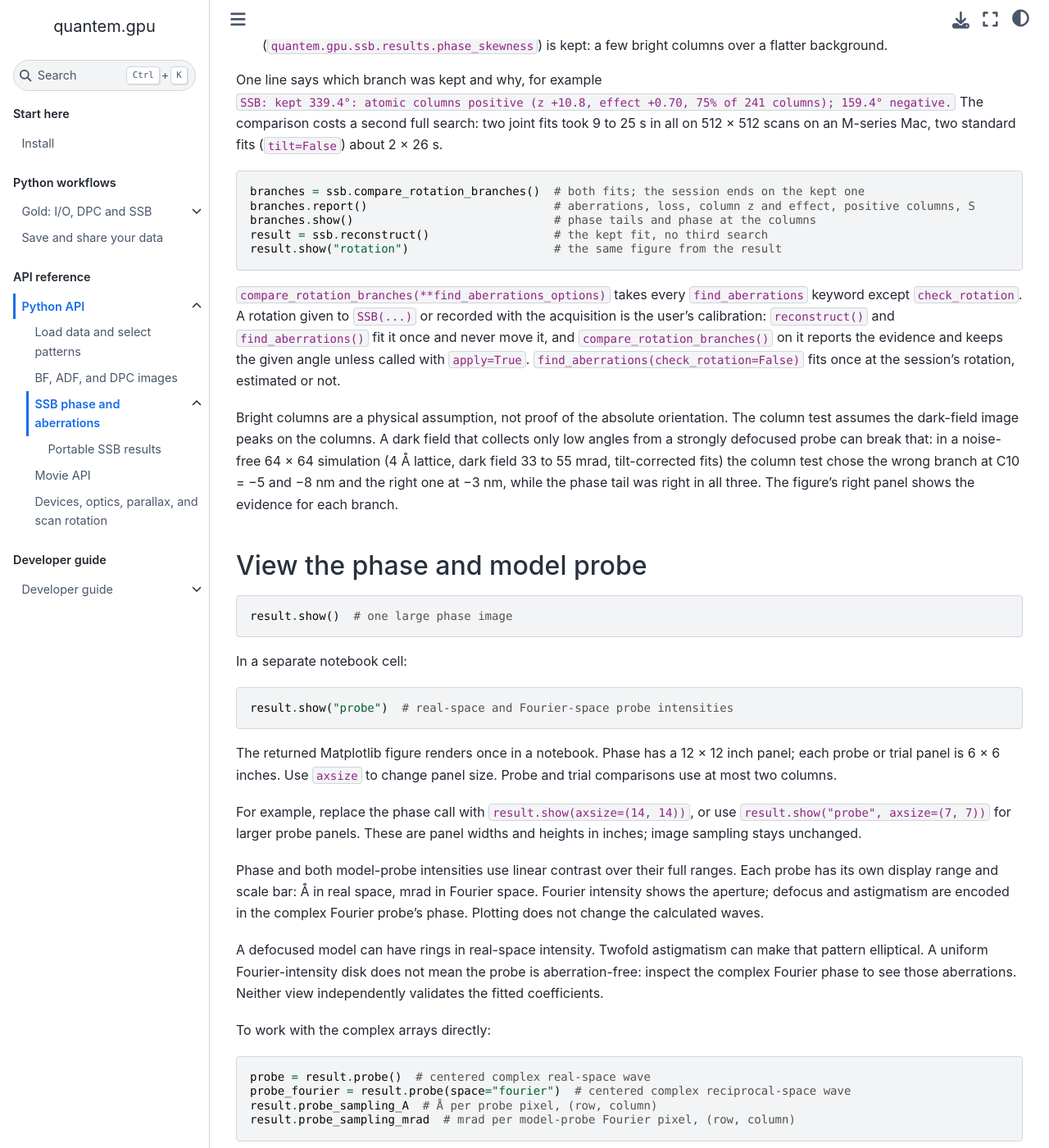
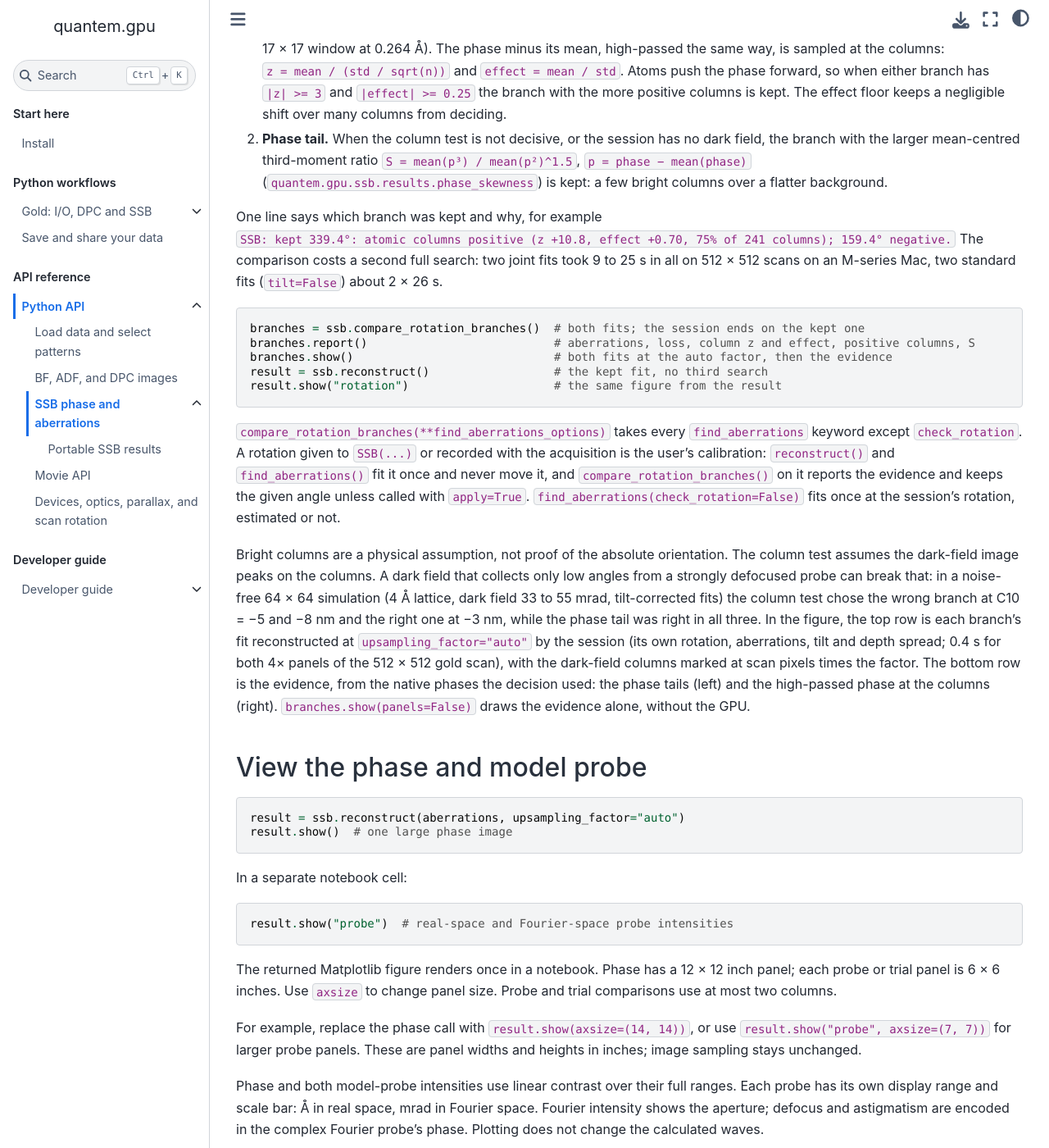
Before and after one commit to bobleesj/quantem.gpu, a Jupyter Book: the page built from docs/api/ssb.md, in a window 1280 px wide and 1400 px high, scrolled down 7779 px. Shown: the whole window at 82% size. Built offline with Jupyter Book 1.0.4 settings and Sphinx 7.4.7 and the Sphinx Book theme 1.1.4, drawn with Linux system fonts in a browser that asks for light colours; pages that are not in the unit, such as notebooks, are missing from menus; some of the changed text lies outside the part shown.

Commit message:
Docs: reconstruct at the auto factor before showing an SSB phase
The README and SSB API examples reconstruct with
upsampling_factor="auto" before result.show(), and say that
show_trials and the rotation-branch panels use the same factor while
fits and search losses stay on the native grid. The branch section
describes the new figure: both fits at the auto factor with the columns
marked, above the native-phase evidence.

````diff
--- a/docs/api/ssb.md
+++ b/docs/api/ssb.md
@@ -229,6 +229,8 @@
 aberrations.report()
 ssb.show_trials(best=5)
 result = ssb.reconstruct(aberrations, save_dir="results/native")
+shown = ssb.reconstruct(aberrations, upsampling_factor="auto")
+shown.show()
 ```
 
 The numbers above illustrate the units; use your acquisition's calibration.
@@ -236,6 +238,13 @@
 jointly estimates specimen tilt and model depth spread as well as aberrations,
 and so does the automatic fit of `reconstruct()`. Pass `tilt=False` for the
 standard aberration search of ordinary SSB.
+Fits stay on the native scan grid; what you look at is reconstructed at
+`upsampling_factor="auto"`, the factor the scan sampling allows (at 300 kV
+and 30 mrad: 2× for the 0.264 Å step above, 3× at 0.373 Å, 4× for the 0.5 Å
+gold scan), and its title names the factor. `show_trials` and the branch
+panels of `compare_rotation_branches` use the same factor. `result.show()`
+draws the phase a result holds; for a native fit one line names the auto
+factor and the call that shows it.
 Keep `ssb` open for the examples below and call `ssb.close()` when finished.
 
 Measure conditional focus–depth and tilt objective slices while the same SSB
@@ -292,8 +301,10 @@
 The report table labels its angle column `phi12 (deg)`.
 
 Supply exactly one positive selector. Images share phase contrast and include
-scale bars and a parameter table. Trials are replayed from their recorded
-settings rather than stored as a large image stack. Browsing preserves the
+scale bars and a parameter table. They are reconstructed at
+`upsampling_factor="auto"` by default (the title names the factor); the search
+losses in the table are native-grid values. Trials are replayed from their
+recorded settings rather than stored as a large image stack. Browsing preserves the
 active reconstruction. `best` ranks the latest search only; losses from the
 standard phase-variance objective and the joint tilt objective are not mixed.
 The trial table explicitly names the objective. Local refinement is separate
@@ -422,7 +433,7 @@
 ```python
 branches = ssb.compare_rotation_branches()  # both fits; the session ends on the kept one
 branches.report()                           # aberrations, loss, column z and effect, positive columns, S
-branches.show()                             # phase tails and phase at the columns
+branches.show()                             # both fits at the auto factor, then the evidence
 result = ssb.reconstruct()                  # the kept fit, no third search
 result.show("rotation")                     # the same figure from the result
 ```
@@ -442,11 +453,18 @@
 field 33 to 55 mrad, tilt-corrected fits) the column test chose the wrong
 branch at C10 = −5 and −8 nm and the right one at −3 nm, while the phase tail
 was right in all three.
-The figure's right panel shows the evidence for each branch.
+In the figure, the top row is each branch's fit reconstructed at
+`upsampling_factor="auto"` by the session (its own rotation, aberrations,
+tilt and depth spread; 0.4 s for both 4× panels of the 512 × 512 gold scan),
+with the dark-field columns marked at scan pixels times the factor. The
+bottom row is the evidence, from the native phases the decision used: the
+phase tails (left) and the high-passed phase at the columns (right).
+`branches.show(panels=False)` draws the evidence alone, without the GPU.
 
 ## View the phase and model probe
 
 ```python
+result = ssb.reconstruct(aberrations, upsampling_factor="auto")
 result.show()  # one large phase image
 ```
 
````
Also changed, not shown: README.md (+6 -5 lines).
